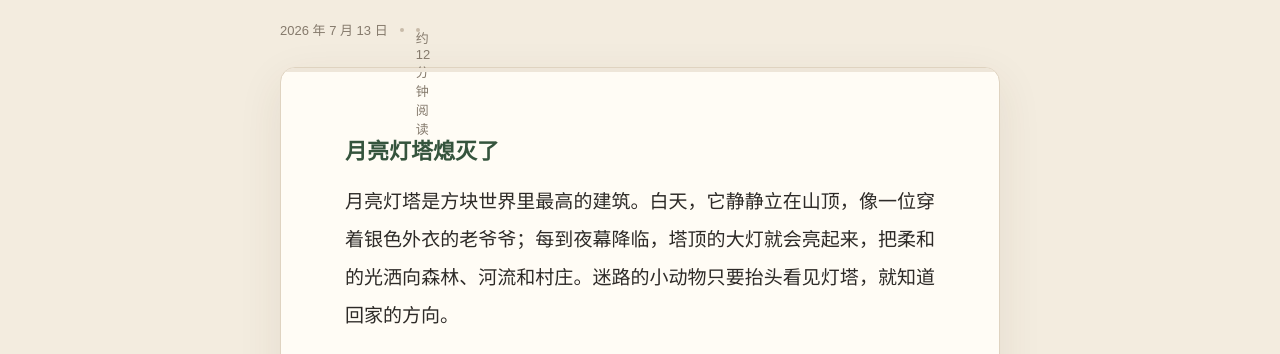
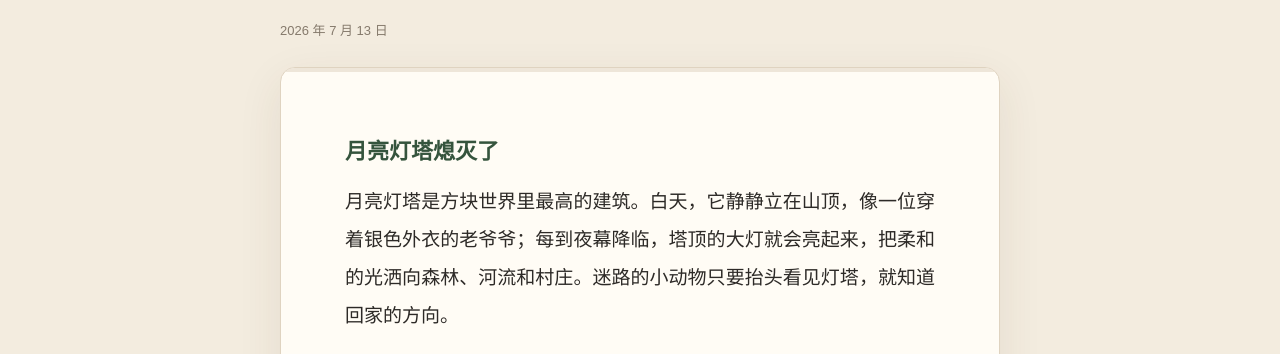
Before and after one commit to seedquan/book, a website: page public/index.html in a window 1280 px wide. Shown: the part 427-781 px from the top of the page. Drawn offline with Linux system fonts and the light colour scheme.

Commit message:
Remove chapter reading time label

```diff
--- a/public/index.html
+++ b/public/index.html
@@ -14,7 +14,7 @@
       <div class="crumb">第一章 · 序章</div>
       <h1>月亮灯塔与会发光的小方块</h1>
       <p class="subtitle">月亮灯塔熄灭的那个雨夜，涯涯遇见了一颗会说话的蓝色小方块，也走进了她人生中第一场冒险。</p>
-      <div class="meta"><time datetime="2026-07-13">2026 年 7 月 13 日</time><span></span><span>约 12 分钟阅读</span></div>
+      <div class="meta"><time datetime="2026-07-13">2026 年 7 月 13 日</time></div>
       <section class="reader" aria-label="第一章正文"><div class="reading-progress" aria-hidden="true"><i></i></div><article>
         <h2>月亮灯塔熄灭了</h2>
         <p>月亮灯塔是方块世界里最高的建筑。白天，它静静立在山顶，像一位穿着银色外衣的老爷爷；每到夜幕降临，塔顶的大灯就会亮起来，把柔和的光洒向森林、河流和村庄。迷路的小动物只要抬头看见灯塔，就知道回家的方向。</p>
```
